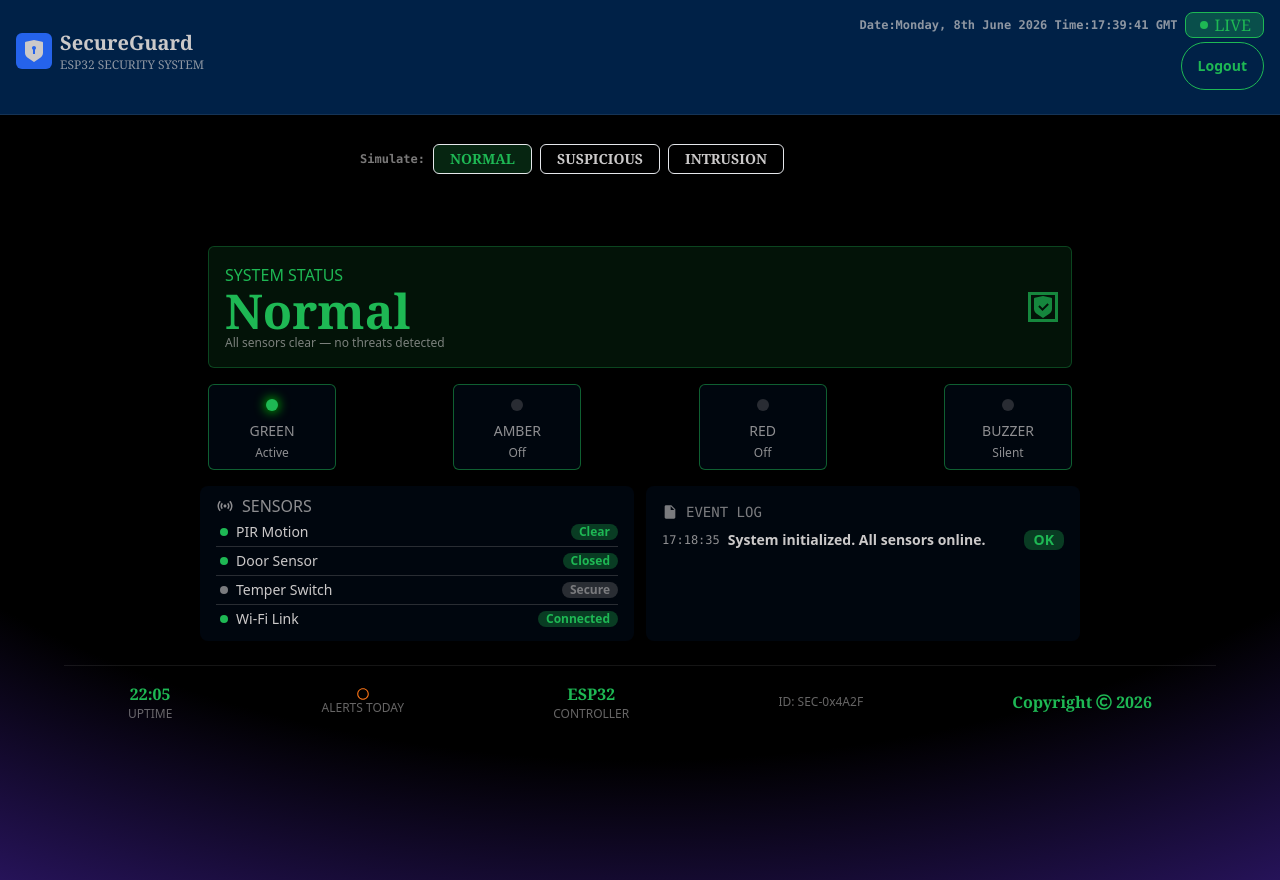
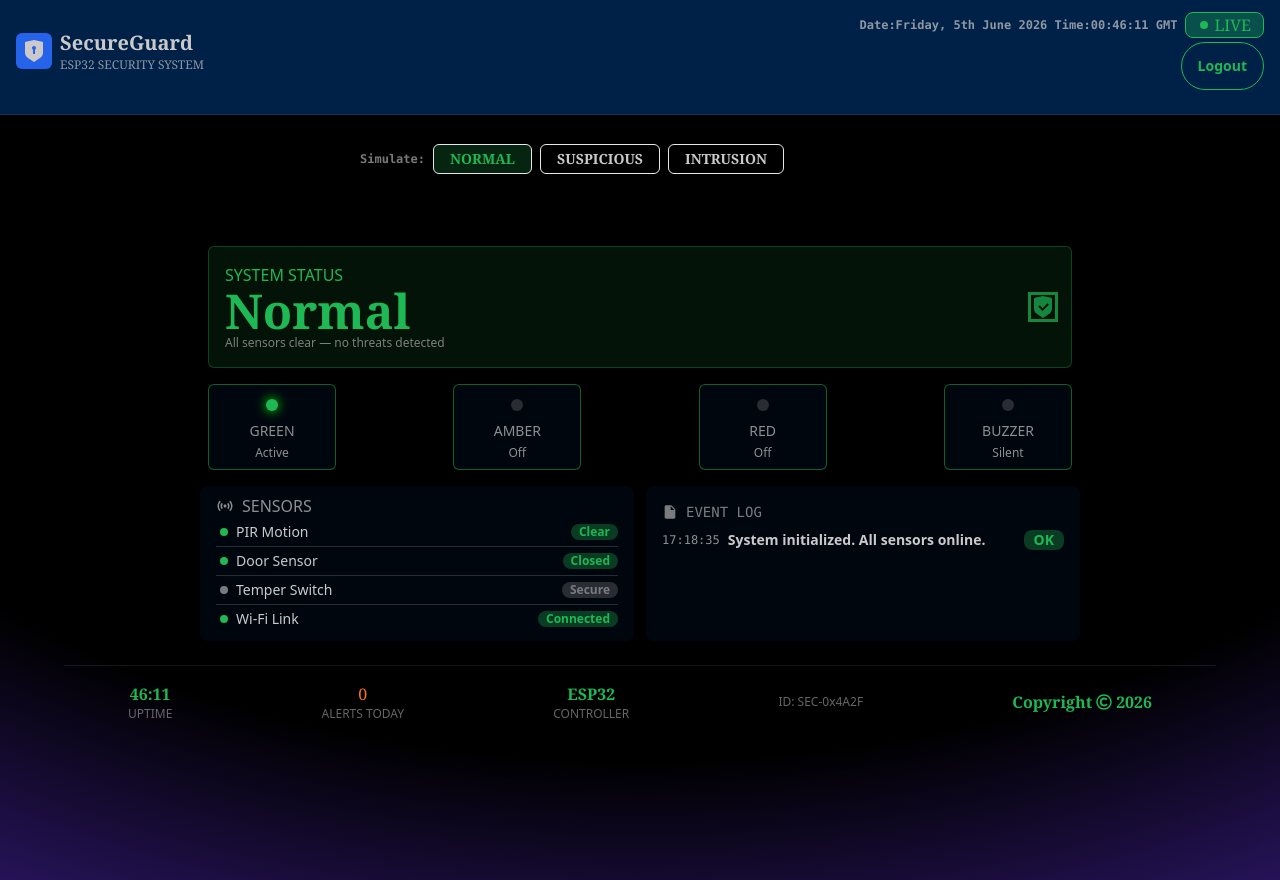
Before and after one commit to barrymomodouwurrie-165/smart_security_system, a React app in the folder Frontend/: page /dashboard in a window 1280 px wide. Built offline with nearby package versions, Linux system fonts and the light colour scheme; no server answers; sample sign-in values are in the browser's storage; the HTML template or start-up script is replaced by a standard one.

Commit message:
made the live date and time at the navbar to function using dayjs.

```diff
--- a/Frontend/src/Components/Footer.jsx
+++ b/Frontend/src/Components/Footer.jsx
@@ -1,17 +1,19 @@
-import { FaRegCircle, FaRegCopyright } from "react-icons/fa";
-const Footer = () => {
+import dayjs from "dayjs";
+import { FaRegCopyright } from "react-icons/fa";
+
+const Footer = ({ now }) => {
   return (
     <div className="w-full p-4">
       <div className="max-w-6xl mx-auto px-2 py-4 border-t border-base-content/10">
         <div className="max-w-5xl mx-auto flex items-center justify-between">
           <div className="flex flex-col justify-center items-center">
-            <span className="font-serif text-primary font-bold ">22:05</span>
+            <span className="font-serif text-primary font-bold ">
+              {dayjs(now).format("mm:ss")}
+            </span>
             <span className="text-xs text-base-content/50">UPTIME</span>
           </div>
           <div className="flex flex-col justify-center items-center">
-            <span className="font-serif text-orange-500">
-              <FaRegCircle size={12} />
-            </span>
+            <span className="font-serif text-orange-500">0</span>
             <span className="text-xs text-base-content/50">ALERTS TODAY</span>
           </div>
           <div className="flex flex-col justify-center items-center">
@@ -22,9 +24,7 @@ const Footer = () => {
             <span className="text-xs text-base-content/50">ID: SEC-0x4A2F</span>
           </div>
           <div className="flex justify-center items-center gap-1">
-            <span className="font-serif text-primary font-bold">
-              Copyright
-            </span>
+            <span className="font-serif text-primary font-bold">Copyright</span>
             <span className="font-serif text-primary font-bold ">
               <FaRegCopyright />
             </span>
--- a/Frontend/src/Components/Navbar.jsx
+++ b/Frontend/src/Components/Navbar.jsx
@@ -1,9 +1,13 @@
 import { MdFiberManualRecord } from "react-icons/md";
 import { RiShieldKeyholeFill } from "react-icons/ri";
 import { useAuth } from "../useContext/userContext";
+import dayjs from "dayjs";
+import advancedFormat from "dayjs/plugin/advancedFormat";
 
-const Navbar = () => {
+
+const Navbar = ({ timeInMs }) => {
   const { handleLogout } = useAuth();
+  dayjs.extend(advancedFormat);
   return (
     <div className="w-full mb-20">
       <div className=" bg-[#002147] py-3 border-b border-solid border-base-content/10 fixed top-0 left-0 right-0 z-50">
@@ -22,7 +26,7 @@ const Navbar = () => {
           <div className="flex flex-col">
             <div className="flex items-center gap-2">
               <p className="text-xs font-mono font-bold text-base-content/70">
-                Date:Monday, 8th June 2026 Time:17:39:41 GMT
+                {`Date:${dayjs(timeInMs).format("dddd, Do MMMM YYYY")} Time:${dayjs(timeInMs).format("HH:mm:ss [GMT]")}`}
               </p>
               <div className="flex items-center gap-1 bg-primary/30 border-primary border-solid border rounded-lg justify-center px-3 text-primary font-serif">
                 <MdFiberManualRecord size={12} />
--- a/Frontend/src/Pages/Dashboard.jsx
+++ b/Frontend/src/Pages/Dashboard.jsx
@@ -1,5 +1,7 @@
 import { useAuth } from "../useContext/userContext";
 // import { useNavigate } from "react-router";
+import dayjs from "dayjs";
+import { useEffect, useState } from "react";
 import { Navigate } from "react-router";
 import Footer from "../Components/Footer";
 import Navbar from "../Components/Navbar";
@@ -9,11 +11,27 @@ import SystemActions from "../Components/SystemActions";
 
 const Dashboard = () => {
   const { user } = useAuth();
-  // const navigate = useNavigate();
+  const [timeInMs, setTimeInMs] = useState(dayjs().valueOf());
+  const [now, setNow] = useState(dayjs());
+
+  useEffect(() => {
+    const timer = setInterval(() => {
+      setNow(dayjs());
+    }, 1000);
+
+    return () => clearInterval(timer);
+  }, []);
+
+  useEffect(() => {
+    setInterval(() => {
+      setTimeInMs(dayjs().valueOf());
+    }, 1000);
+  }, []);
+
   if (!user?.accessToken) return <Navigate to="/" replace />;
   return (
     <div className="min-h-screen">
-      <Navbar />
+      <Navbar timeInMs={timeInMs} />
       <div className="max-w-3xl mx-auto">
         <div className="max-w-[18rem] sm:max-w-xl mx-auto px-2 py-16 grid sm:flex items-center gap-2">
           <span className="text-xs font-mono font-bold text-base-content/60 text-center">
@@ -33,7 +51,7 @@ const Dashboard = () => {
       <Status />
       <Sensors />
       <SystemActions />
-      <Footer />
+      <Footer now={now} />
     </div>
   );
 };
```
